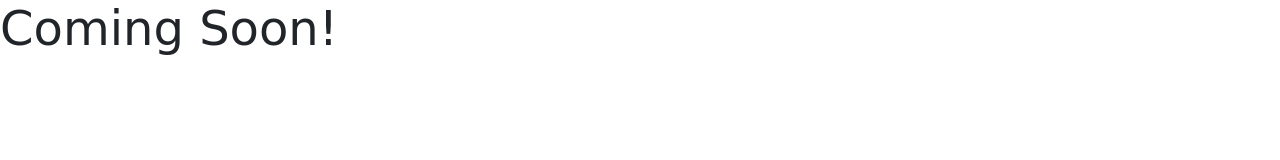
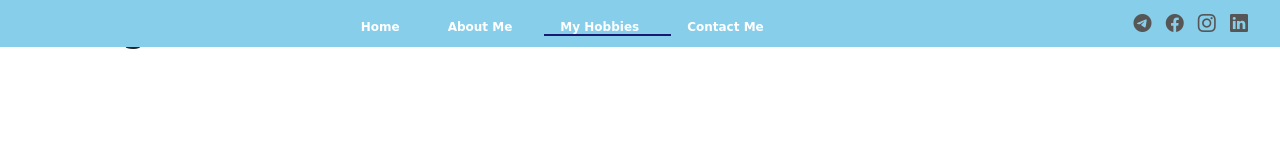
Before and after one commit to selina-linn/selina-linn.github.io, a plain HTML site: page contact.html in a window 1280 px wide. Drawn offline with nearby package versions, Linux system fonts and the light colour scheme.

Commit message:
placeholder for contact.html

```diff
--- a/contact.html
+++ b/contact.html
@@ -16,9 +16,28 @@
     <link href="style.css" rel="stylesheet">
 </head>
 <body>
-    <h1 style="font-size: 48px; font-family: 'Lucida Handwriting', cursive;">
-        Coming Soon!
-    </h1>
+    <!-- Header -->
+    <header id="header" class="fixed-top">
+        <div class="container-fluid d-flex justify-content-between align-items-center">
+            <nav id="navbar" class="navbar order-last order-lg-0">
+                <ul>
+                    <li><a href="index.html">Home</a></li>
+                    <li><a href="about.html">About Me</a></li>
+                    <li><a class="active" href="hobbies.html">My Hobbies</a></li>
+                    <li><a href="contact.html">Contact Me</a></li>
+                </ul>
+            </nav>
+
+            <div class="social-links">
+                <a href="https://telegram.org/" class="bi bi-telegram"></a>
+                <a href="https://www.facebook.com/" class="bi bi-facebook"></a>
+                <a href="https://www.instagram.com/" class="bi bi-instagram"></a>
+                <a href="https://sg.linkedin.com/" class="bi bi-linkedin"></a>
+            </div>
+        </div>
+    </header>
+
+    <h1>Coming Soon!</h1>
 
     <!-- JS CDN -->
     <script src="https://unpkg.com/aos@2.3.1/dist/aos.js"></script>
--- a/style.css
+++ b/style.css
@@ -128,3 +128,10 @@ body, html {
     font-family: "Lucida Handwriting", cursive;
     text-align: center;
 }
+
+/* contact.html */
+#contact .container h1 {
+    padding-top: 200px;
+    font-size: 48px;
+    font-family: 'Lucida Handwriting', cursive;
+}
```
